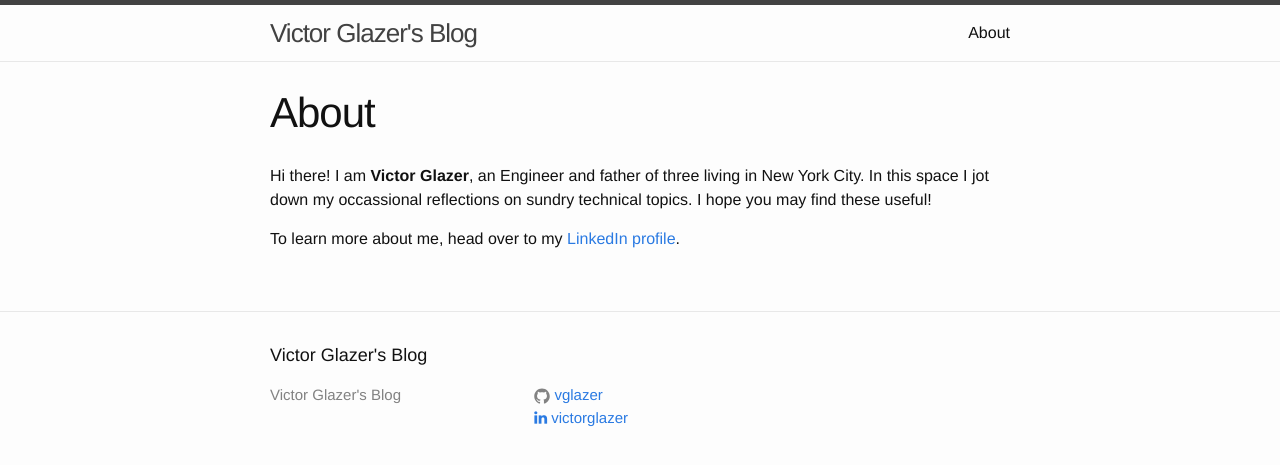
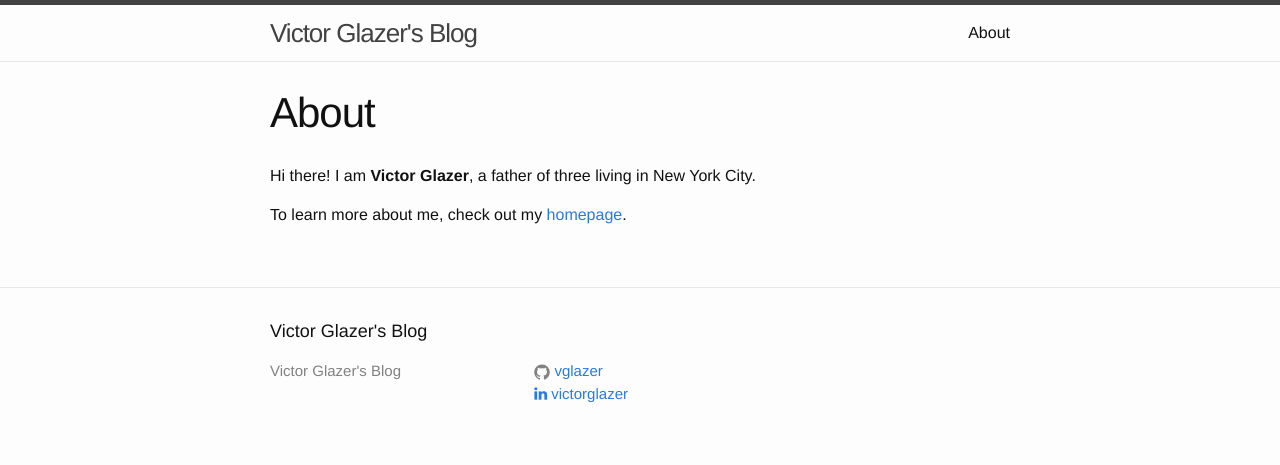
Before and after one commit to vglazer/vglazer.github.io, a Jekyll site: the page built from about.md, in a window 1280 px wide. Shown: the top 465 px of the page. Built offline with Jekyll 4.4.1, drawn with Linux system fonts in a browser that asks for light colours; nearby versions of some CDN libraries.

Commit message:
Cleaned up About page

```diff
--- a/about.md
+++ b/about.md
@@ -4,8 +4,7 @@ title: About
 permalink: /about/
 ---
 
-Hi there! I am **Victor Glazer**, an Engineer and father of three
-living in New York City. In this space I jot down my occassional reflections on sundry
-technical topics. I hope you may find these useful!
+Hi there! I am **Victor Glazer**, a father of three
+living in New York City.
 
-To learn more about me, head over to my [LinkedIn profile](https://www.linkedin.com/in/victorglazer/).
+To learn more about me, check out my [homepage](https://www.cs.toronto.edu/~glazer).
```
